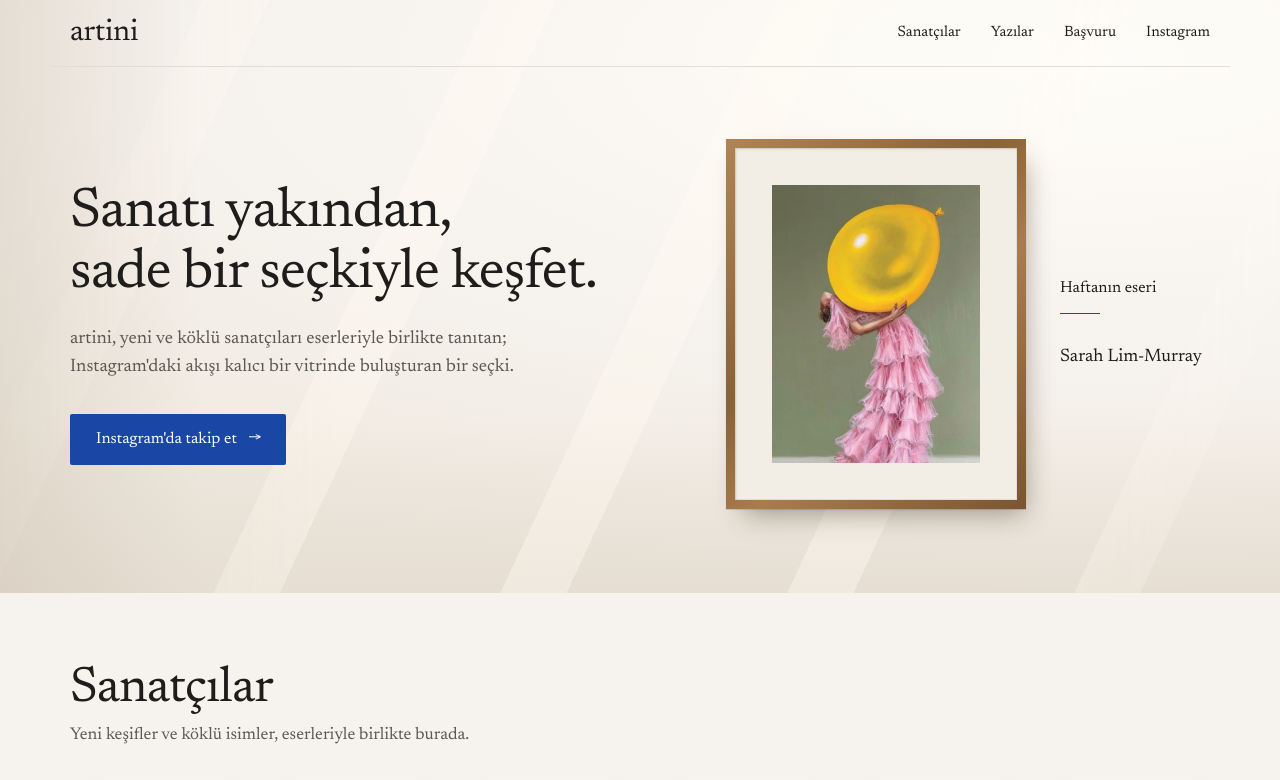
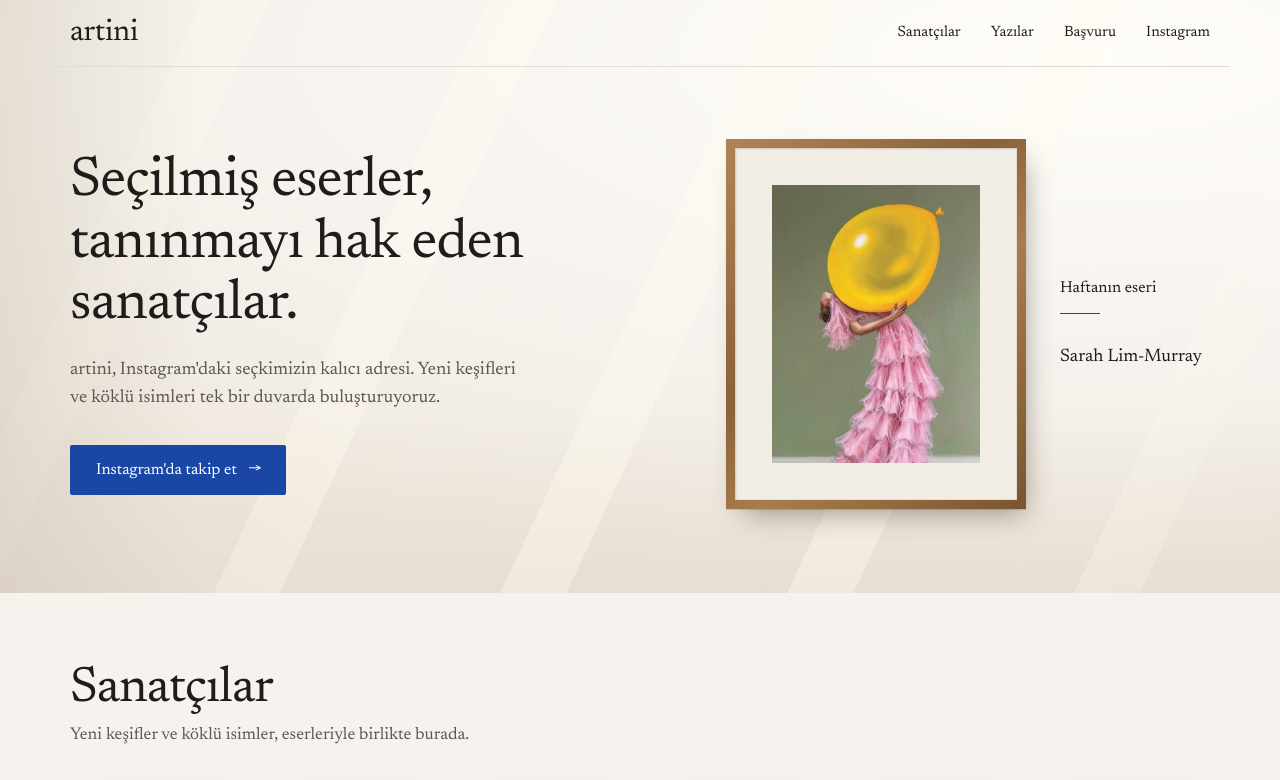
Before and after one commit to gkcev/artini-site, a plain HTML site: page index.html in a window 1280 px wide. Shown: the top 780 px of the page. Drawn offline with Linux system fonts and the light colour scheme.

Commit message:
Ana sayfa giriş yazısını yenile
Co-Authored-By: Claude Opus 5.5 <noreply@anthropic.com>

```diff
--- a/index.html
+++ b/index.html
@@ -162,8 +162,8 @@ footer a{text-decoration:none}
   <main id="top">
     <div class="wrap hero">
       <div>
-        <h1>Sanatı yakından,<br>sade bir seçkiyle keşfet.</h1>
-        <p class="lede">artini, yeni ve köklü sanatçıları eserleriyle birlikte tanıtan; Instagram'daki akışı kalıcı bir vitrinde buluşturan bir seçki.</p>
+        <h1>Seçilmiş eserler,<br>tanınmayı hak eden sanatçılar.</h1>
+        <p class="lede">artini, Instagram'daki seçkimizin kalıcı adresi. Yeni keşifleri ve köklü isimleri tek bir duvarda buluşturuyoruz.</p>
         <a class="btn igLink" href="#" target="_blank" rel="noopener">Instagram'da takip et <span class="arrow">→</span></a>
       </div>
       <div class="feature" id="feature"></div>
```
